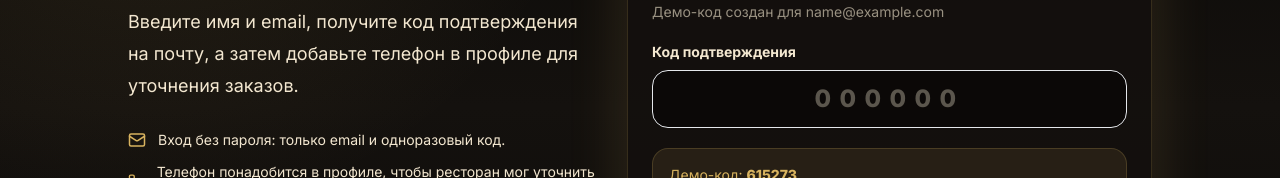
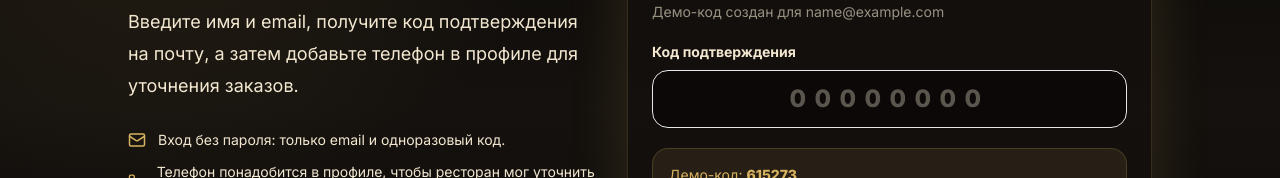
Before and after one commit to Sn4ik321192/restaurant-app, a React (Vite) app: page /#/login in a window 1280 px wide. Both pictures are taken after typing "Sample", "name@example.com" into the empty fields and a click on the button "Получить код". Shown: the part 300-478 px from the top of the page. Built offline with nearby package versions, Linux system fonts and the light colour scheme; no server answers.

Commit message:
Allow 8 digit email OTP codes

```diff
--- a/src/pages/Login.jsx
+++ b/src/pages/Login.jsx
@@ -114,10 +114,10 @@ export default function Login() {
                   required
                   className={`${inputClass} text-center text-2xl font-extrabold tracking-[0.35em]`}
                   inputMode="numeric"
-                  maxLength="6"
+                  maxLength="8"
                   value={code}
-                  onChange={(event) => setCode(event.target.value.replace(/\D/g, '').slice(0, 6))}
-                  placeholder="000000"
+                  onChange={(event) => setCode(event.target.value.replace(/\D/g, '').slice(0, 8))}
+                  placeholder="00000000"
                 />
               </FormField>
               {pendingLogin.authMode !== 'email' && (
```
